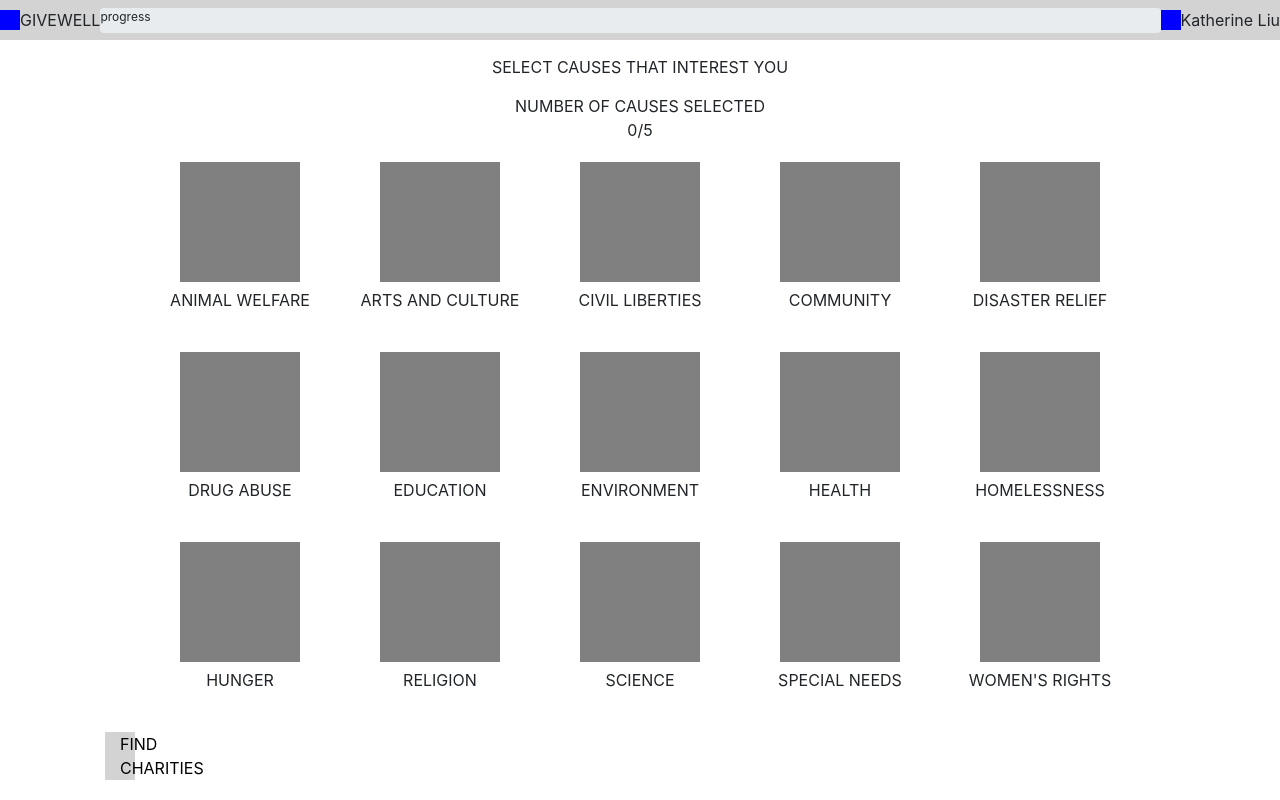
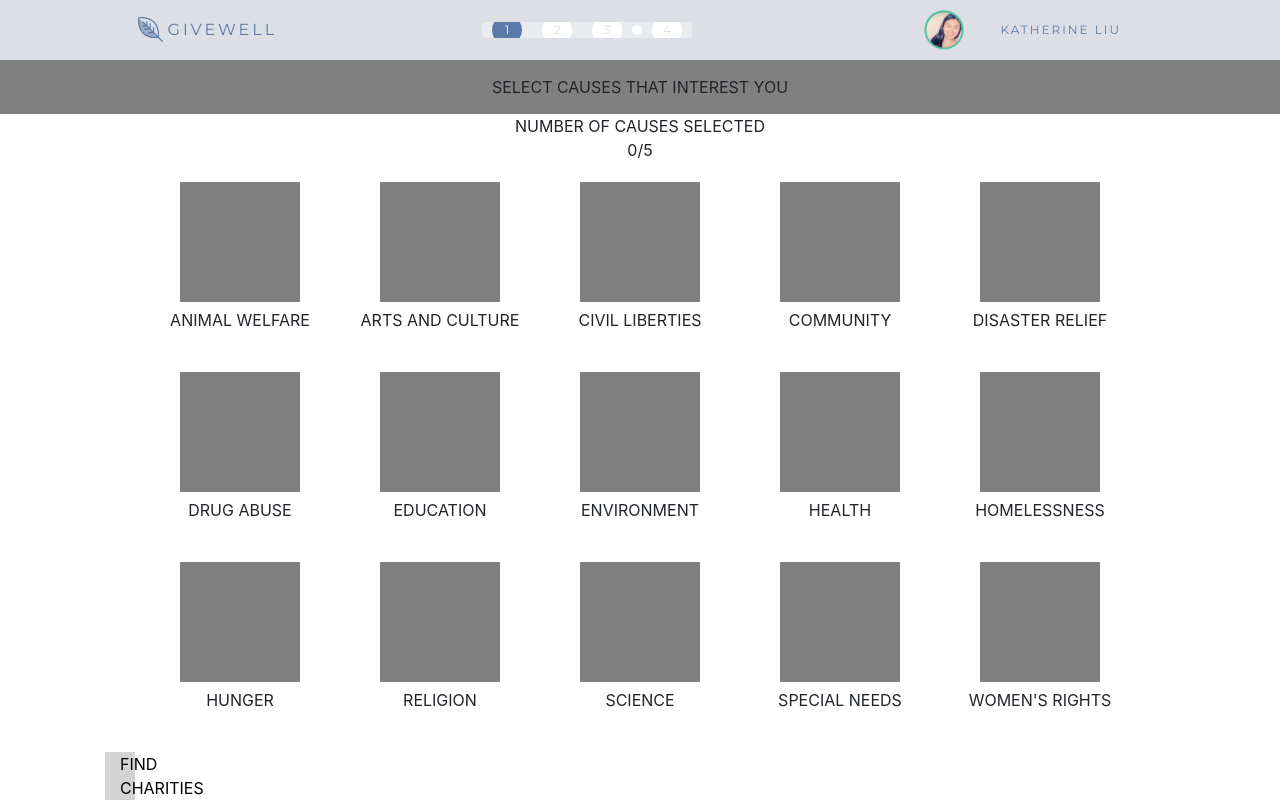
Before and after one commit to liuamyj/cs247-p4, a website: page index.html at #!/causes in a window 1280 px wide. Drawn offline with nearby package versions, Linux system fonts and the light colour scheme; some packages are replaced by stand-ins of ours.

Commit message:
css for header, fixed some weird styling on choose causes

```diff
--- a/components/choose-causes/causesController.js
+++ b/components/choose-causes/causesController.js
@@ -5,6 +5,8 @@ app.controller('CausesController', ['$scope', '$resource', function($scope, $res
 	$scope.causes = ['animal welfare', 'arts and culture', 'civil liberties', 'community', 'disaster relief',
 					'drug abuse', 'education', 'environment', 'health', 'homelessness',
 					'hunger', 'religion', 'science', 'special needs', 'women\'s rights'];
+
+	$scope.main.currState = 1;
 
 	$scope.selectCause = function(cause) {
 		// if cause is selected, deselect it
--- a/components/choose-causes/choose-causes-template.html
+++ b/components/choose-causes/choose-causes-template.html
@@ -1,4 +1,8 @@
-<div class="instructions">SELECT CAUSES THAT INTEREST YOU</div>
+<div class="top-bar">
+	<div></div>
+	<div class="instructions">SELECT CAUSES THAT INTEREST YOU</div>
+	<div></div>
+</div>
 <div class="num-causes">
 	<div class="num-causes-text">NUMBER OF CAUSES SELECTED</div>
 	<div class="num-causes-counter">{{main.numSelected}}/5</div>
--- a/components/choose-charities/charitiesController.js
+++ b/components/choose-charities/charitiesController.js
@@ -1,7 +1,8 @@
 
 app.controller('CharitiesController', ['$scope', '$routeParams', function($scope, $routeParams) {
-	$scope.sidebarCauses = ['education', 'health', 'women\'s rights']
+
 	$scope.intro = true;
+    $scope.main.currState = 2;
 
 	if ($routeParams.cause !== undefined) {
 		$scope.intro = false;
--- a/components/choose-charities/choose-charities.css
+++ b/components/choose-charities/choose-charities.css
@@ -46,7 +46,7 @@
 }
 
 .message-container {
-	height: calc(100% - 215px); /*215px is height of compare tool+header+info message*/
+	height: calc(100vh - 215px); /*215px is height of compare tool+header+info message*/
 	overflow-y: auto;
 	display: flex;
 }
@@ -63,7 +63,7 @@
 }
 
 .charities-container {
-	height: calc(100% - 215px); /*215px is height of compare tool+header+info message*/
+	height: calc(100vh - 215px); /*215px is height of compare tool+header+info message*/
 	overflow-y: auto;
 	padding-left: 20px;
 	padding-top: 20px;
--- a/components/compare-charities/compareController.js
+++ b/components/compare-charities/compareController.js
@@ -1,5 +1,7 @@
 
 app.controller('CompareController', ['$scope', '$resource', function($scope, $resource) {
+    $scope.main.currState = 3;
+
 	$scope.compares = [
 		{ name: 'Washington Junior School of the Arts',
     	  mission: 'To provide pre-professional arts training and a full coverage preparatory curriculum to over 500 youth',
--- a/components/header/header-template.html
+++ b/components/header/header-template.html
@@ -1,11 +1,17 @@
 <div class="header">
 	<div class="header-item title">
-		<div class="title-item title-logo"></div>
+		<img src="img/logo.svg" alt="logo" class="title-item title-logo">
 		<div class="title-item title-name">GIVEWELL</div>
 	</div>
-	<div class="header-item progress">progress</div>
+	<div class="header-item progress">
+		<div class="progress-state" ng-class="{'curr-state': main.currState == 1}">1</div>
+		<div class="progress-state" ng-class="{'curr-state': main.currState == 2}">2</div>
+		<div class="progress-state" ng-class="{'curr-state': main.currState == 3}">3</div>
+		<div class="progress-state-waiting" ng-class="{'curr-state': main.currState == 3.5}"></div>
+		<div class="progress-state" ng-class="{'curr-state': main.currState == 4}">4</div>
+	</div>
 	<div class="header-item user">
-		<div class="user-item user-img"></div>
-		<div class="user-item user-id">Katherine Liu</div>
+		<img src="img/icon_katherine.png" alt="katherine user icon" class="user-item user-img">
+		<div class="user-item user-id">KATHERINE LIU</div>
 	</div>
 </div>
--- a/components/header/header.css
+++ b/components/header/header.css
@@ -1,8 +1,12 @@
 .header {
-	background-color: lightgrey;
 	display: flex;
 	justify-content: space-between;
-	height: 40px;
+	height: 60px;
+	font-family: 'Montserrat', sans-serif;
+	color: #5B79A8;
+	background-color: #DCE0E6;
+	padding-right: 30px;
+	padding-left: 30px;
 }
 
 .header-item {
@@ -10,9 +14,33 @@
 }
 
 .progress {
-	flex: 1;
+	display: flex;
+	justify-content: center;
+	align-items: center;
+}
+
+.progress-state {
+	margin-left: 10px;
+	margin-right: 10px;
+	width: 30px;
+	height: 30px;
+	line-height: 30px;
+	border-radius: 15px;
+	color: #DCE0E6;
+	background-color: white;
 	text-align: center;
-	padding-bottom: 25px;
+}
+
+.progress-state-waiting {
+	width: 10px;
+	height: 10px;
+	border-radius: 5px;
+	background-color: white;
+}
+
+.curr-state {
+	color: white;
+	background-color: #5B79A8;
 }
 
 .title {
@@ -23,22 +51,30 @@
 	margin: auto;
 }
 
+.title-name {
+	letter-spacing: 3px;
+}
+
 .title-logo {
-	width: 20px;
-	height: 20px;
-	background-color: blue;
+	margin: 5px;
 }
 
 .user {
 	display: flex;
+	width: 250px;
 }
 
 .user-item {
 	margin: auto;
 }
 
+.user-id {
+	font-size: 12px;
+	letter-spacing: 2px;
+}
+
 .user-img {
-	width: 20px;
-	height: 20px;
-	background-color: blue;
+	width: 40px;
+	height: 40px;
+	margin-right: 10px;
 }
--- a/components/header/headerController.js
+++ b/components/header/headerController.js
@@ -1,5 +1,4 @@
 
 app.controller('HeaderController', ['$scope', function($scope) {
 
-
 }]);
--- a/index.html
+++ b/index.html
@@ -29,6 +29,8 @@
 
         <script src="components/allocate/allocateController.js"></script>
         <link rel="stylesheet" type="text/css" href="components/allocate/allocate.css" />
+
+        <link href="https://fonts.googleapis.com/css?family=Montserrat|Open+Sans" rel="stylesheet">
     </head>
     <body>
     	<div ng-include="'components/header/header-template.html'" ng-controller="HeaderController"></div>
--- a/main.css
+++ b/main.css
@@ -1,6 +1,8 @@
-body {
+html, body {
 	position: absolute;
     margin: 0;
+    padding: 0;
+    box-sizing:border-box;
     width: 100%;
     height: 100%;
     overflow-y: hidden;
--- a/mainController.js
+++ b/mainController.js
@@ -31,6 +31,7 @@ app.config(function($routeProvider) {
 app.controller('MainController', ['$scope', '$resource', '$route', function($scope, $resource, $route) {
 
 	$scope.main = {};
+	$scope.main.currState = 1;
 	$scope.main.numSelected = 0;
 	$scope.main.selectedCauses = [];
 
```
Also changed, not shown: components/choose-charities/choose-charities-template.html (+2 -0 lines), img/icon_amy.png (added), img/icon_dad.png (added), img/icon_katherine.png (added), img/icon_mom.png (added), img/logo.svg (added).
